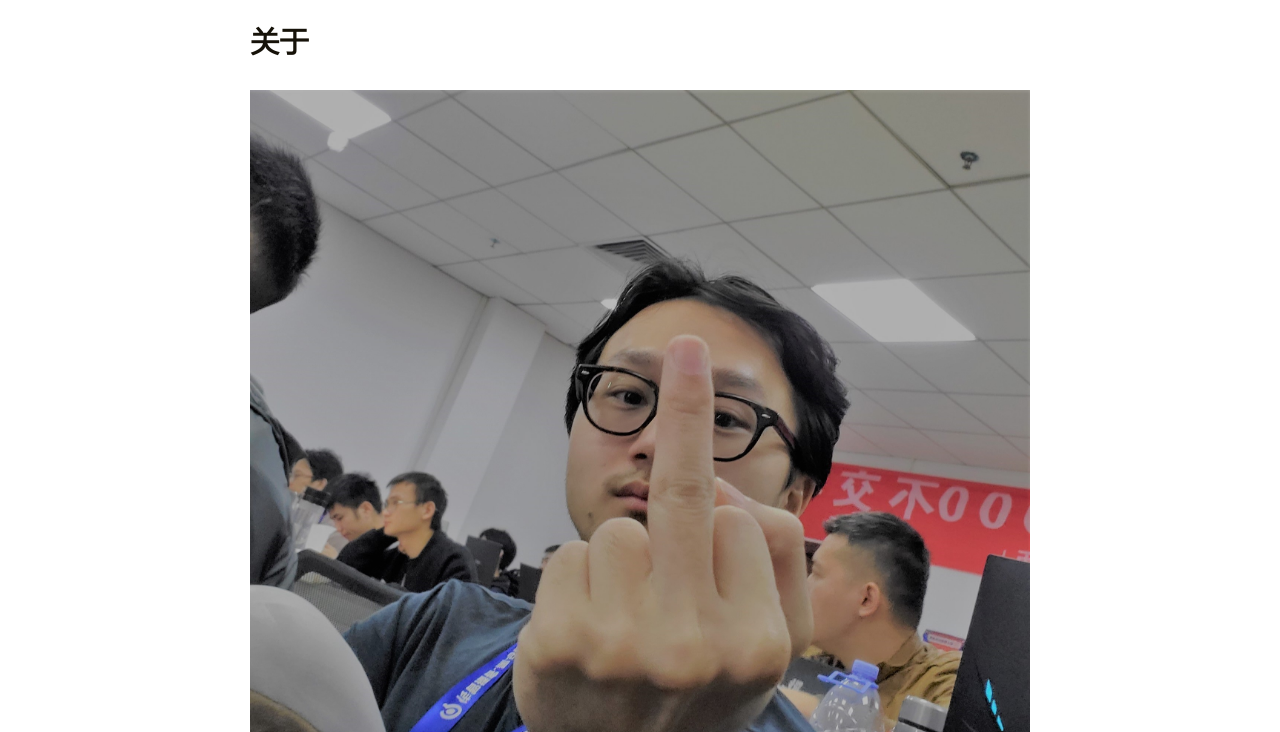
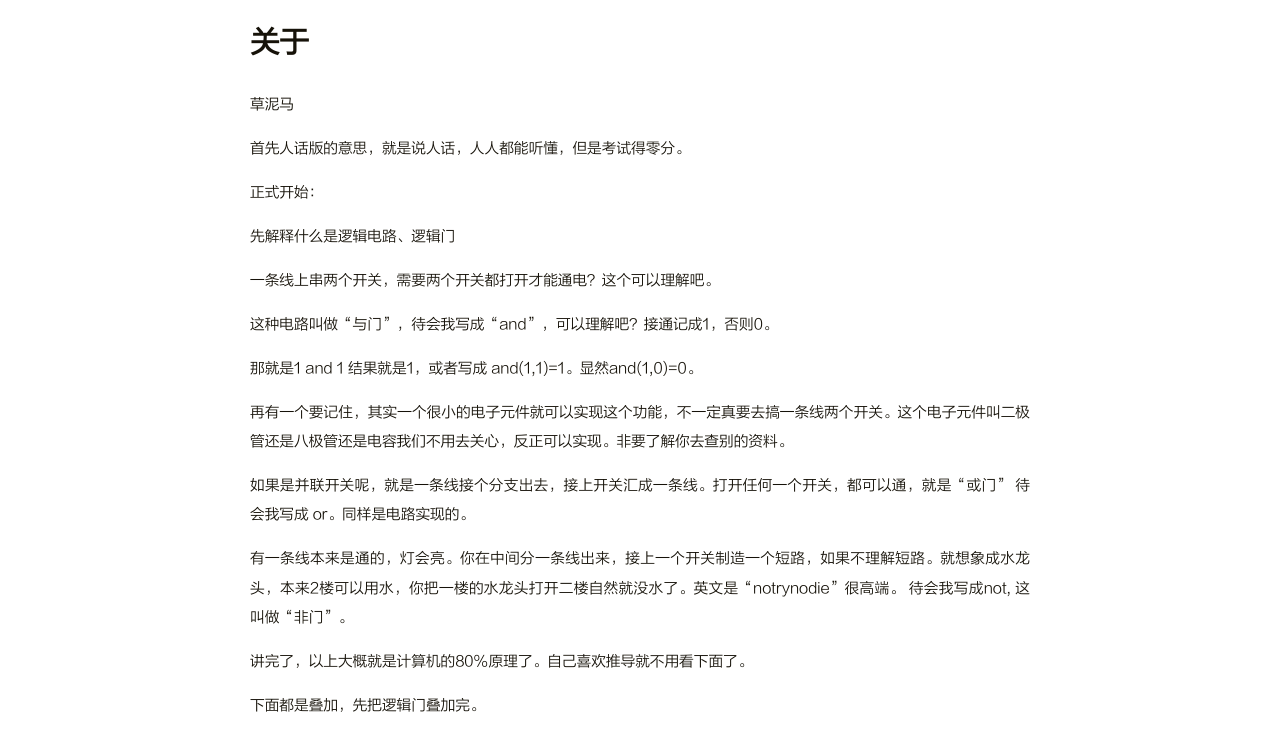
Before and after one commit to zhonglchn/zhonglchn.github.io, a plain HTML site: page about/index.html in a window 1280 px wide. Shown: the part 67-799 px from the top of the page. Drawn offline with Linux system fonts and the light colour scheme.

Commit message:
Site updated: 2020-01-02 10:58:17

```diff
--- a/about/index.html
+++ b/about/index.html
@@ -111,7 +111,7 @@
         <h2 class="post-title">关于</h2>
 
         <section class="post-content">
-            <p><img src="index/cby.jpg" alt=""></p>
+            <p>草泥马</p>
 <p>首先人话版的意思，就是说人话，人人都能听懂，但是考试得零分。</p>
 <p>正式开始：</p>
 <p>先解释什么是逻辑电路、逻辑门</p>
```
